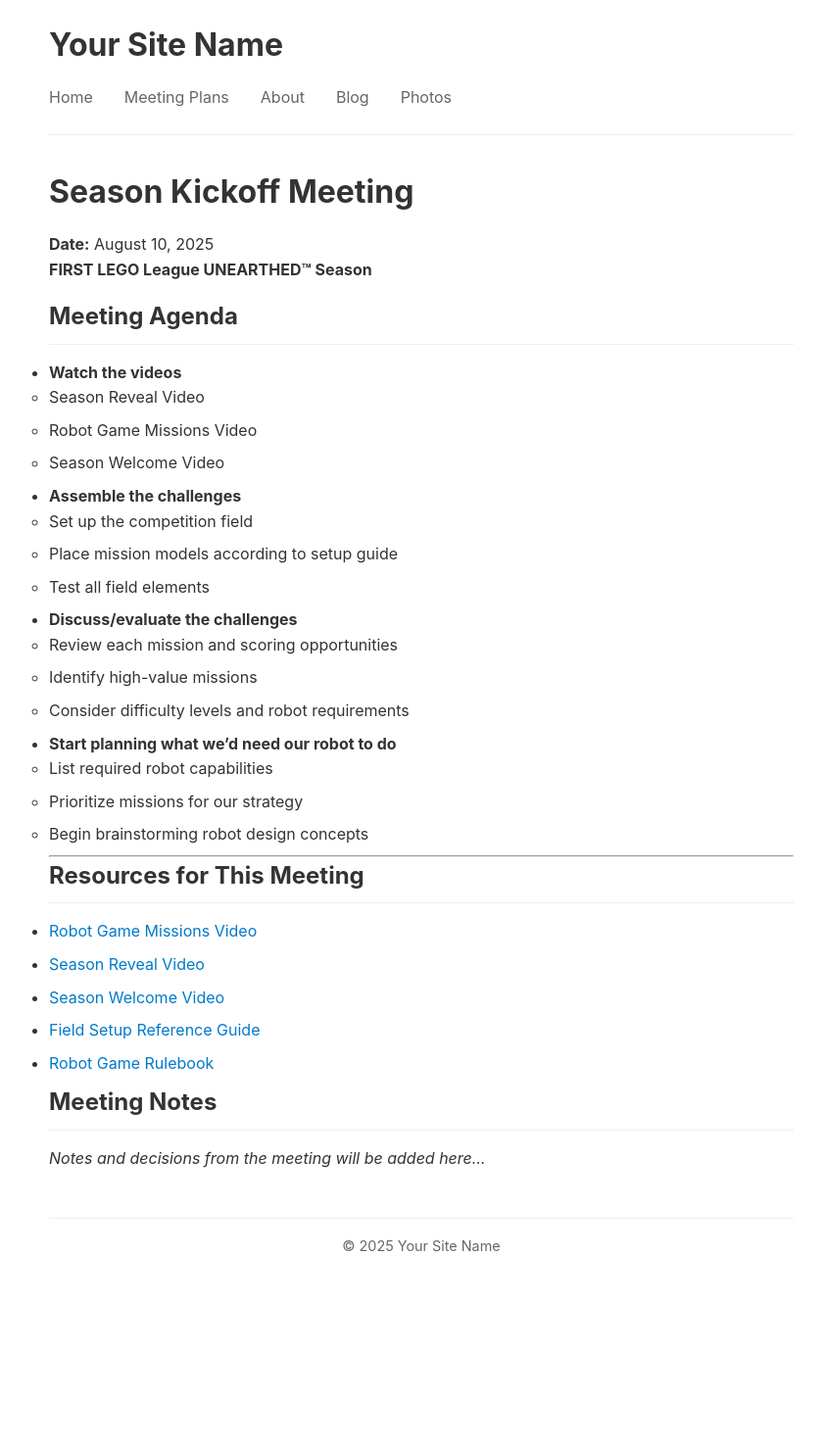
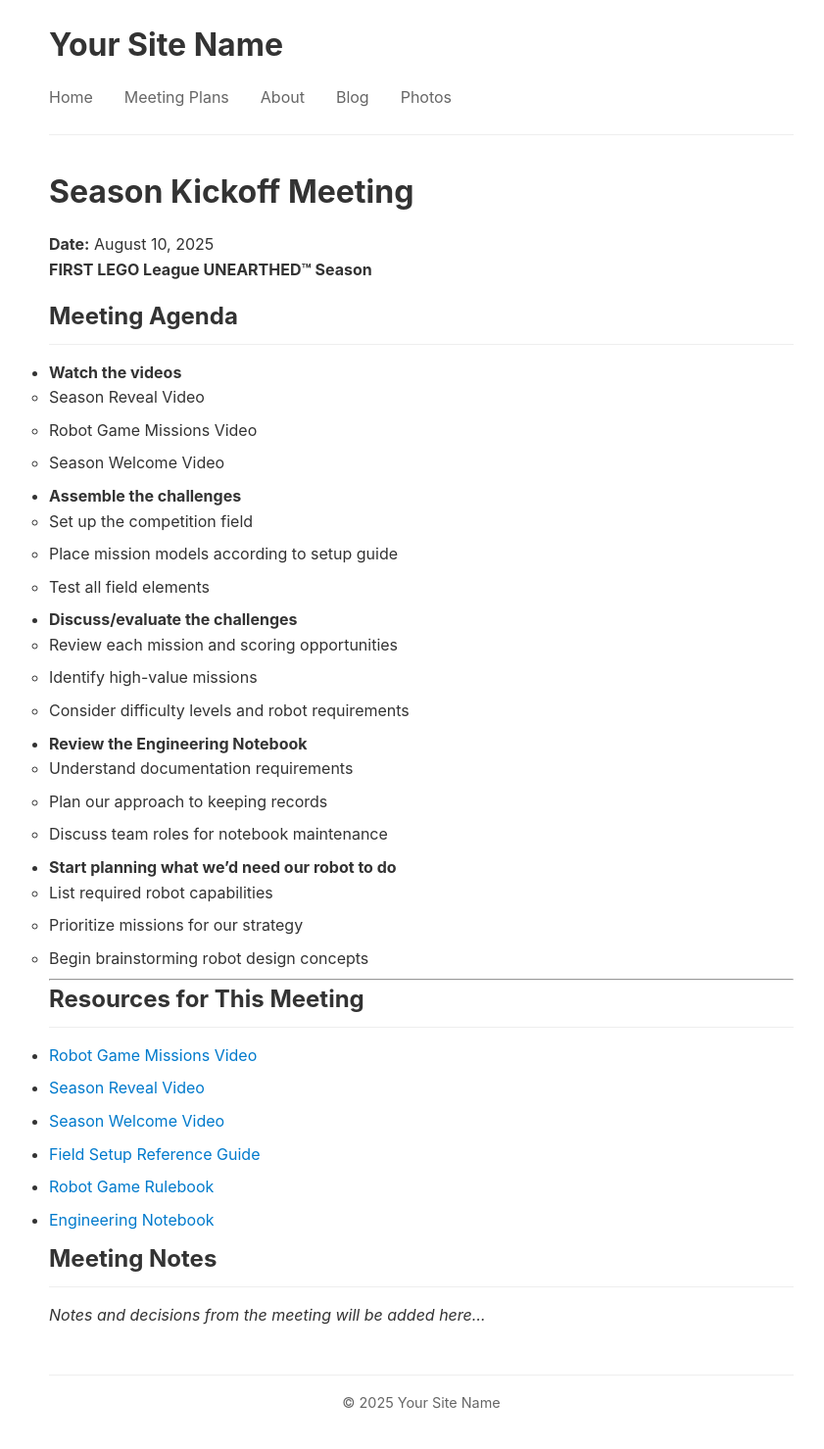
Before and after one commit to steveybaby/fll, a Jekyll site: the page built from meetings/2025-08-10-season-kickoff.md, in a window 1280 px wide. Shown: the whole page at 98% size, without its empty margins (210-1051 px from the left). Built offline with Jekyll 4.4.1, drawn with Linux system fonts in a browser that asks for light colours; before the commit the page ends 1319 px from its top, so only the background shows below that.

Commit message:
Add Engineering Notebook review to meeting agenda
- Added Engineering Notebook review to Season Kickoff meeting
- Includes discussion of documentation requirements and team roles
- Added Engineering Notebook link to meeting resources

🤖 Generated with [Claude Code](https://claude.ai/code)

Co-Authored-By: Claude <noreply@anthropic.com>

```diff
--- a/meetings/2025-08-10-season-kickoff.md
+++ b/meetings/2025-08-10-season-kickoff.md
@@ -25,6 +25,11 @@ date: 2025-08-10
   - Identify high-value missions
   - Consider difficulty levels and robot requirements
 
+- **Review the Engineering Notebook**
+  - Understand documentation requirements
+  - Plan our approach to keeping records
+  - Discuss team roles for notebook maintenance
+
 - **Start planning what we'd need our robot to do**
   - List required robot capabilities
   - Prioritize missions for our strategy
@@ -39,6 +44,7 @@ date: 2025-08-10
 - [Season Welcome Video](https://youtu.be/PlJ51XUoP-Q)
 - [Field Setup Reference Guide](https://firstinspires.blob.core.windows.net/fll/challenge/2025-26/fll-challenge-unearthed-field-setup-reference-guide.pdf)
 - [Robot Game Rulebook](https://firstinspires.blob.core.windows.net/fll/challenge/2025-26/fll-challenge-unearthed-rgr.pdf)
+- [Engineering Notebook](https://firstinspires.blob.core.windows.net/fll/challenge/2025-26/fll-challenge-unearthed-en.pdf)
 
 ## Meeting Notes
 
```
